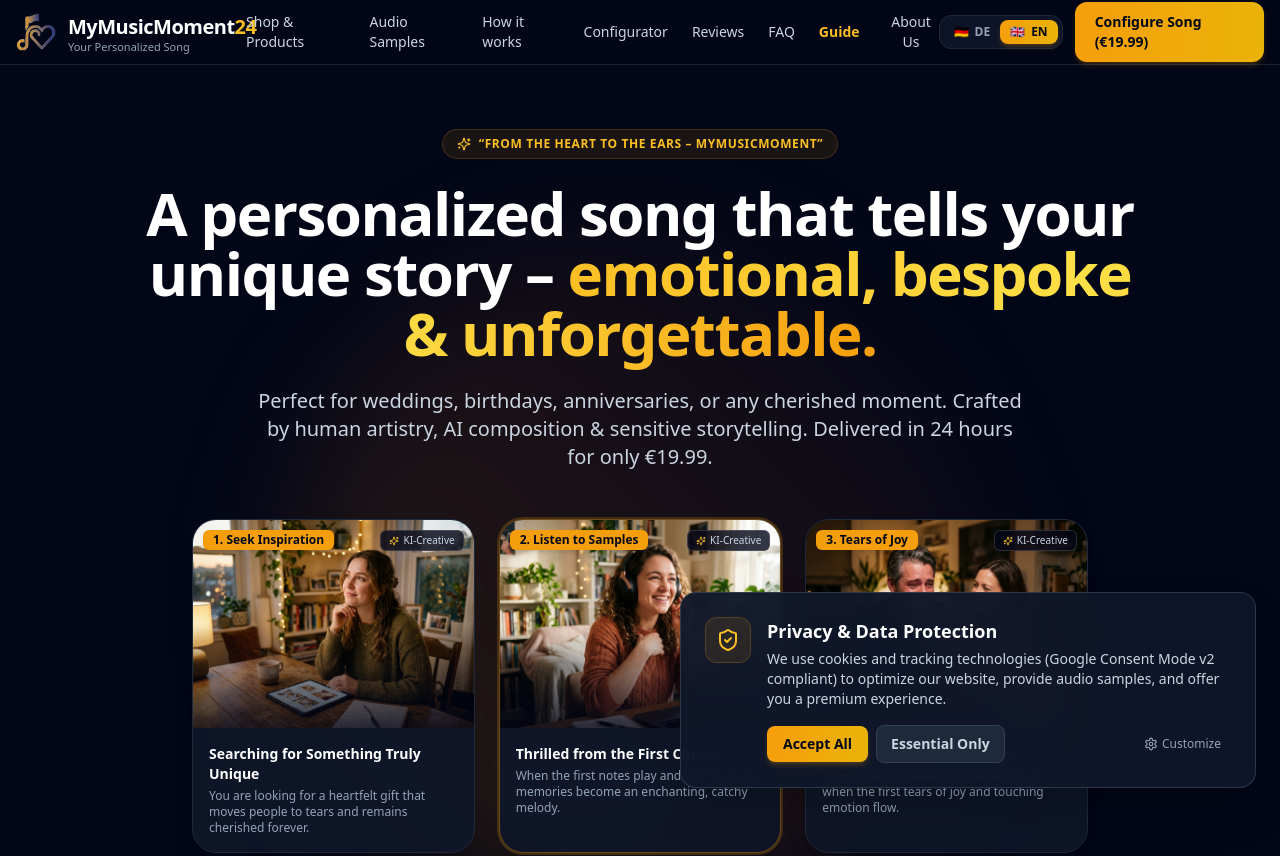
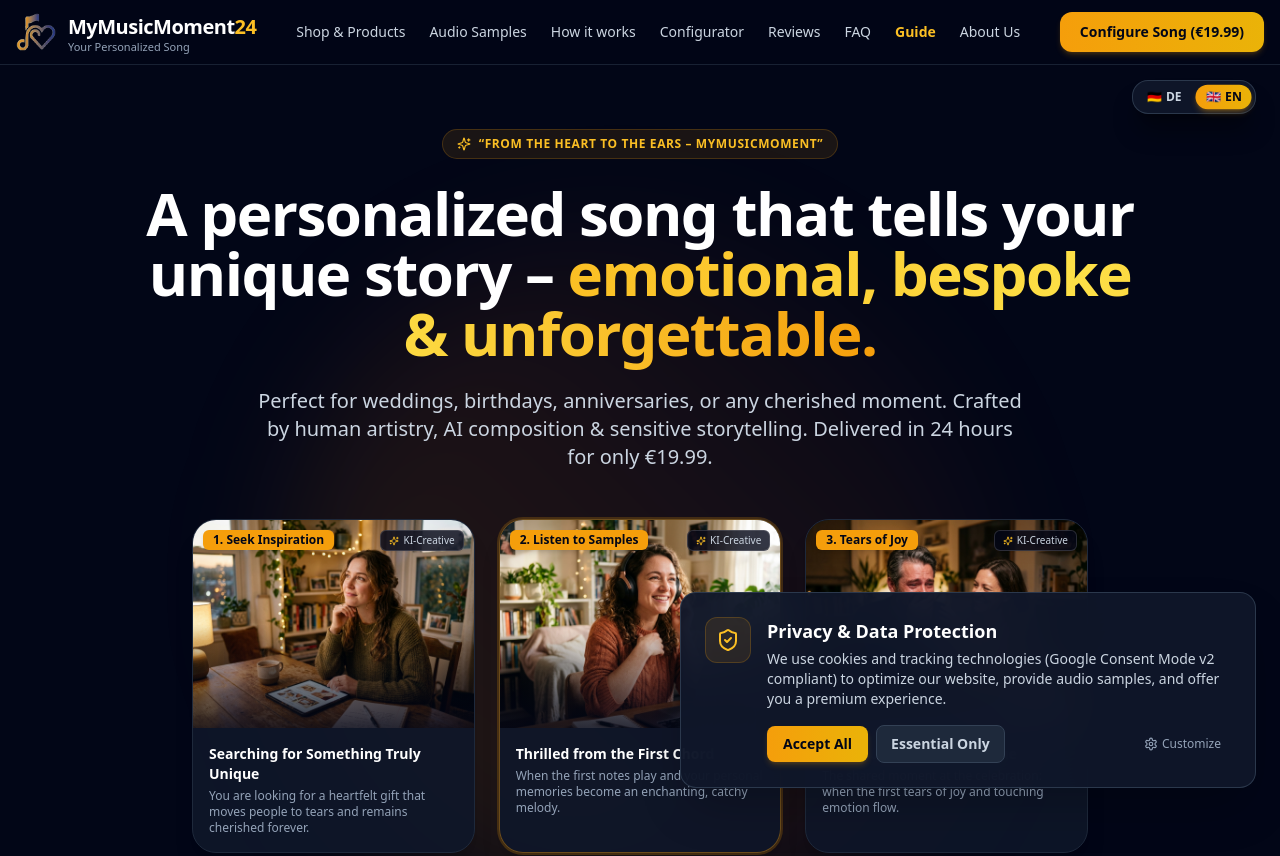
Before and after one commit to dirkonlineservices/mymusicmoment24, a React (Vite) app: page / in a window 1280 px wide. Shown: the top 856 px of the page. Built offline with nearby package versions, Linux system fonts and the light colour scheme.

Commit message:
style: position language switcher floating on top right to keep header clean

```diff
--- a/src/App.jsx
+++ b/src/App.jsx
@@ -7,6 +7,7 @@ import PayPalCheckout from "./components/PayPalCheckout";
 import ConsentBanner from "./components/ConsentBanner";
 import { trackPurchase } from "./lib/gtmPreview";
 import { LanguageProvider } from "./context/LanguageContext";
+import LanguageSwitcher from "./components/LanguageSwitcher";
 
 function AppMain() {
   const [currentRoute, setCurrentRoute] = useState({
@@ -154,6 +155,14 @@ function AppMain() {
         order={checkoutOrder}
       />
 
+      {/* Floating Language Switcher on the Top Right */}
+      <aside
+        aria-label="Sprachauswahl / Language Selection"
+        className="fixed top-20 right-3 sm:top-20 sm:right-6 z-40 transition-all duration-300"
+      >
+        <LanguageSwitcher />
+      </aside>
+
       {/* GDPR Consent Banner with Google Consent Mode v2 */}
       <ConsentBanner />
     </div>
--- a/src/components/LanguageSwitcher.jsx
+++ b/src/components/LanguageSwitcher.jsx
@@ -9,18 +9,19 @@ export default function LanguageSwitcher({ className = "" }) {
     <div
       role="group"
       aria-label="Sprachauswahl / Language Selection"
-      className={`inline-flex items-center p-1 rounded-xl bg-slate-900/90 border border-slate-800 backdrop-blur-md shadow-sm ${className}`}
+      className={`inline-flex items-center gap-1 p-1 rounded-2xl bg-slate-900/95 border border-slate-700/80 hover:border-amber-500/50 backdrop-blur-xl shadow-xl shadow-black/40 transition-all duration-300 ${className}`}
     >
+      <Globe className="w-3.5 h-3.5 text-amber-400 ml-1.5 mr-0.5 shrink-0 hidden xs:inline" />
       <button
         type="button"
         onClick={() => setLanguage("de")}
-        className={`flex items-center gap-1.5 px-2.5 py-1 rounded-lg text-xs font-bold transition-all duration-200 ${
+        className={`flex items-center gap-1 px-2.5 py-1 rounded-xl text-xs font-black transition-all duration-200 ${
           language === "de"
-            ? "bg-gradient-to-r from-amber-500 to-yellow-500 text-slate-950 shadow-md shadow-amber-500/20"
-            : "text-slate-400 hover:text-white"
+            ? "bg-gradient-to-r from-amber-500 to-yellow-500 text-slate-950 shadow-md shadow-amber-500/30 scale-[1.02]"
+            : "text-slate-300 hover:text-white hover:bg-slate-800/80"
         }`}
         aria-pressed={language === "de"}
-        aria-label="Deutsch"
+        title="Deutsch"
       >
         <span className="text-xs">🇩🇪</span>
         <span>DE</span>
@@ -29,13 +30,13 @@ export default function LanguageSwitcher({ className = "" }) {
       <button
         type="button"
         onClick={() => setLanguage("en")}
-        className={`flex items-center gap-1.5 px-2.5 py-1 rounded-lg text-xs font-bold transition-all duration-200 ${
+        className={`flex items-center gap-1 px-2.5 py-1 rounded-xl text-xs font-black transition-all duration-200 ${
           language === "en"
-            ? "bg-gradient-to-r from-amber-500 to-yellow-500 text-slate-950 shadow-md shadow-amber-500/20"
-            : "text-slate-400 hover:text-white"
+            ? "bg-gradient-to-r from-amber-500 to-yellow-500 text-slate-950 shadow-md shadow-amber-500/30 scale-[1.02]"
+            : "text-slate-300 hover:text-white hover:bg-slate-800/80"
         }`}
         aria-pressed={language === "en"}
-        aria-label="English"
+        title="English"
       >
         <span className="text-xs">🇬🇧</span>
         <span>EN</span>
--- a/src/views/AuthorPage.jsx
+++ b/src/views/AuthorPage.jsx
@@ -18,8 +18,6 @@ export default function AuthorPage({ onBackToHome, onGoToConfigurator }) {
             <ArrowLeft className="w-4 h-4 text-orange-400" />
             <span>{language === "en" ? "Back to Homepage" : "Zurück zur Startseite"}</span>
           </button>
-          <div className="flex items-center gap-3">
-            <LanguageSwitcher />
           <button
             onClick={onBackToHome}
             className="flex items-center gap-2 text-sm font-bold text-white hover:opacity-90 transition"
@@ -31,7 +29,6 @@ export default function AuthorPage({ onBackToHome, onGoToConfigurator }) {
             />
             <span>MyMusicMoment<span className="text-amber-400">24</span></span>
           </button>
-          </div>
         </div>
       </header>
 
--- a/src/views/BlogPost.jsx
+++ b/src/views/BlogPost.jsx
@@ -39,8 +39,6 @@ export default function BlogPost({ slug, onBackToHome, onGoToConfigurator }) {
             <ArrowLeft className="w-4 h-4 text-orange-400" />
             <span>{language === "en" ? "Back to Homepage" : "Zurück zur Übersicht"}</span>
           </button>
-          <div className="flex items-center gap-3">
-            <LanguageSwitcher />
           <button
             onClick={onBackToHome}
             className="flex items-center gap-2 text-sm font-bold text-white hover:opacity-90 transition"
@@ -52,7 +50,6 @@ export default function BlogPost({ slug, onBackToHome, onGoToConfigurator }) {
             />
             <span>MyMusicMoment<span className="text-amber-400">24</span></span>
           </button>
-          </div>
         </div>
       </header>
 
--- a/src/views/LandingPage.jsx
+++ b/src/views/LandingPage.jsx
@@ -111,10 +111,8 @@ export default function LandingPage({ onOpenCheckout, onNavigateBlog, onNavigate
             </button>
           </nav>
 
-          {/* Desktop Action Button & Language Switcher */}
+          {/* Desktop Action Button & Mobile Toggle */}
           <div className="flex items-center gap-3">
-            <LanguageSwitcher />
-
             <a
               href="#konfigurator"
               className="hidden sm:inline-flex px-4 sm:px-5 py-2 sm:py-2.5 bg-gradient-to-r from-amber-500 to-yellow-500 hover:from-amber-600 hover:to-yellow-600 text-slate-950 text-xs sm:text-sm font-black rounded-xl shadow-md shadow-amber-500/20 transition active:scale-95"
--- a/src/views/LegalPage.jsx
+++ b/src/views/LegalPage.jsx
@@ -18,8 +18,6 @@ export default function LegalPage({ type = "impressum", onBackToHome, onSwitchTa
             <ArrowLeft className="w-4 h-4 text-orange-400" />
             <span>{language === "en" ? "Back to Homepage" : "Zurück zur Startseite"}</span>
           </button>
-          <div className="flex items-center gap-3">
-            <LanguageSwitcher />
           <button
             onClick={onBackToHome}
             className="flex items-center gap-2 text-sm font-bold text-white hover:opacity-90 transition"
@@ -31,7 +29,6 @@ export default function LegalPage({ type = "impressum", onBackToHome, onSwitchTa
             />
             <span>MyMusicMoment<span className="text-amber-400">24</span></span>
           </button>
-          </div>
         </div>
       </header>
 
```
Lines whose indentation alone changed are shown as unchanged.
